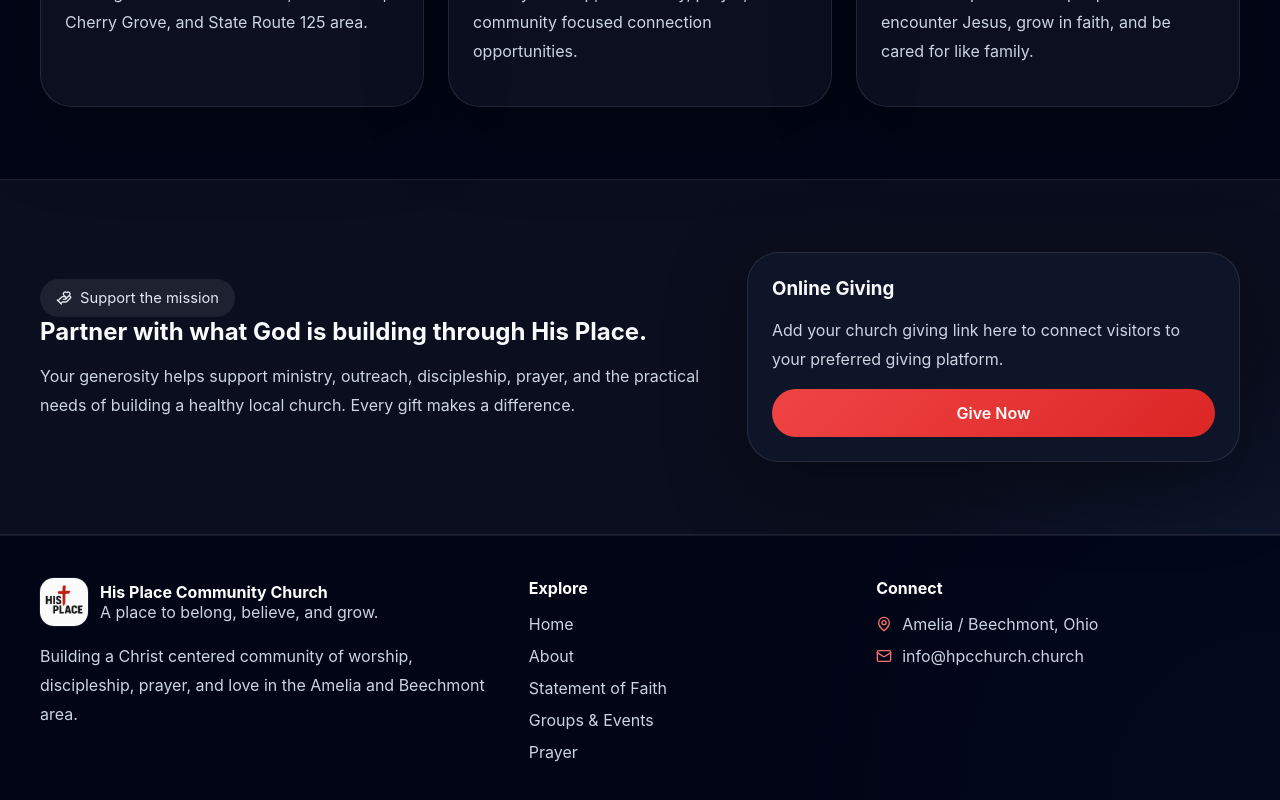
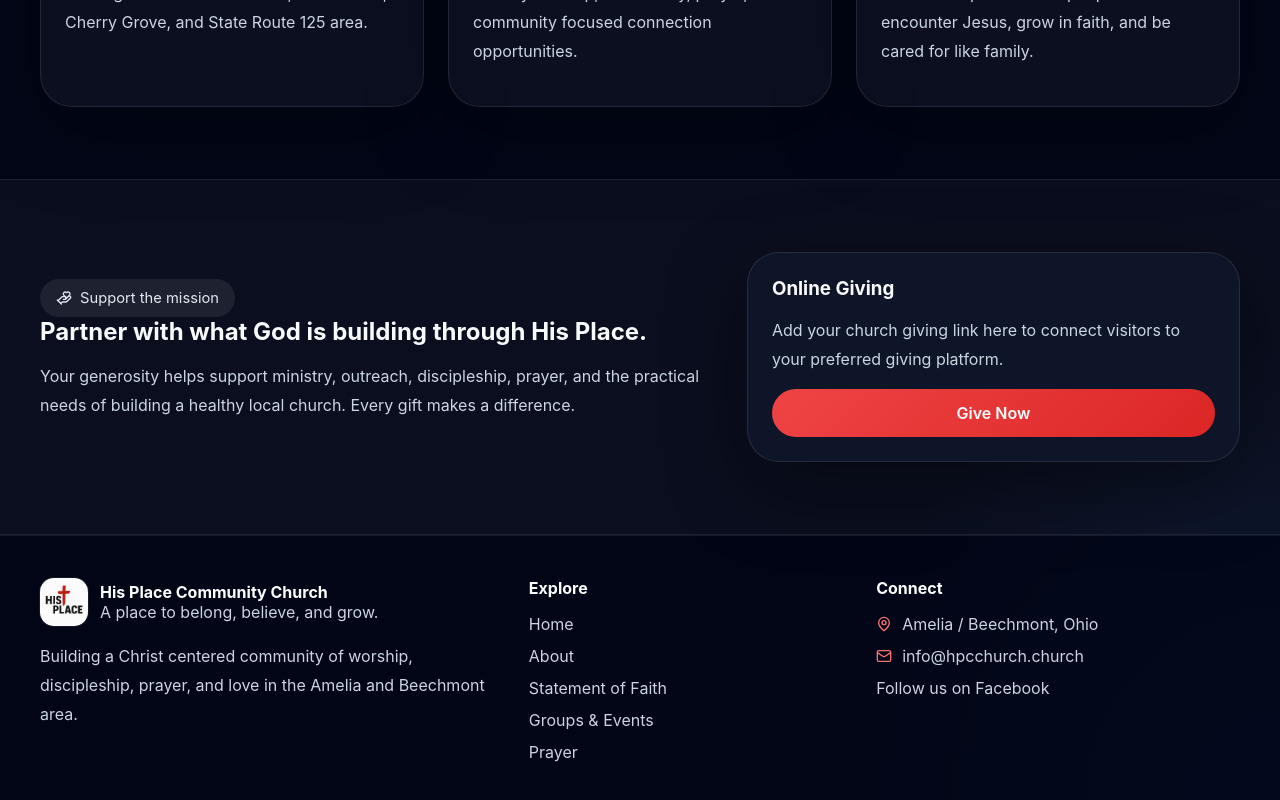
Before and after one commit to mrdmevans-rgb/His-Place-Church, a React (Vite) app: page / in a window 1280 px wide. Shown: the part 1154-1954 px from the top of the page. Built offline with nearby package versions, Linux system fonts and the light colour scheme.

Commit message:
Update App.jsx

```diff
--- a/src/App.jsx
+++ b/src/App.jsx
@@ -533,6 +533,11 @@ function Footer() {
           <div className="footer-contact-list">
             <div className="footer-contact-item"><MapPin size={16} className="icon-red" /> Amelia / Beechmont, Ohio</div>
             <div className="footer-contact-item"><Mail size={16} className="icon-red" /> info@hpcchurch.church</div>
+<div className="footer-contact-item">
+  <a href="https://facebook.com/https://www.facebook.com/profile.php?id=61583261639613" target="_blank" rel="noopener noreferrer">
+    Follow us on Facebook
+  </a>
+</div>
           </div>
         </div>
       </div>
```
